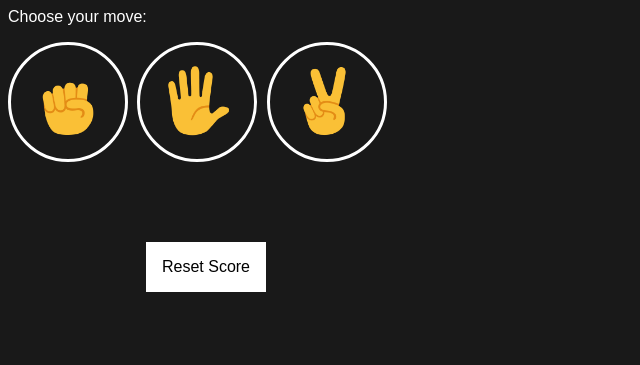
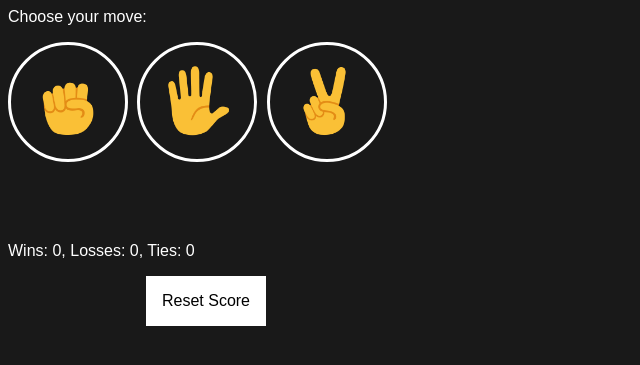
Before and after one commit to noun-coder/game, a plain HTML site: page index.html in a window 1280 px wide. Shown: the part 87-452 px from the top of the page, without its empty margins (0-640 px from the left). Drawn offline with Linux system fonts and the light colour scheme; files that its build step writes are made by us from their sources; files whose address does not match are found by name.

Commit message:
Fix HTML structure and update script source

```diff
--- a/index.html
+++ b/index.html
@@ -18,6 +18,6 @@
     <button onclick="score.wins = 0; score.losses = 0; score.tie = 0; localStorage.removeItem('score');
     updateScore();resetScore();"class="reset">Reset Score</button>
 
-    <script src="scripts/10-rock-paper-scissor.js"></script>
+    <script src="10-rock-paper-scissor.js"></script>
   </body>
 </html>
```
